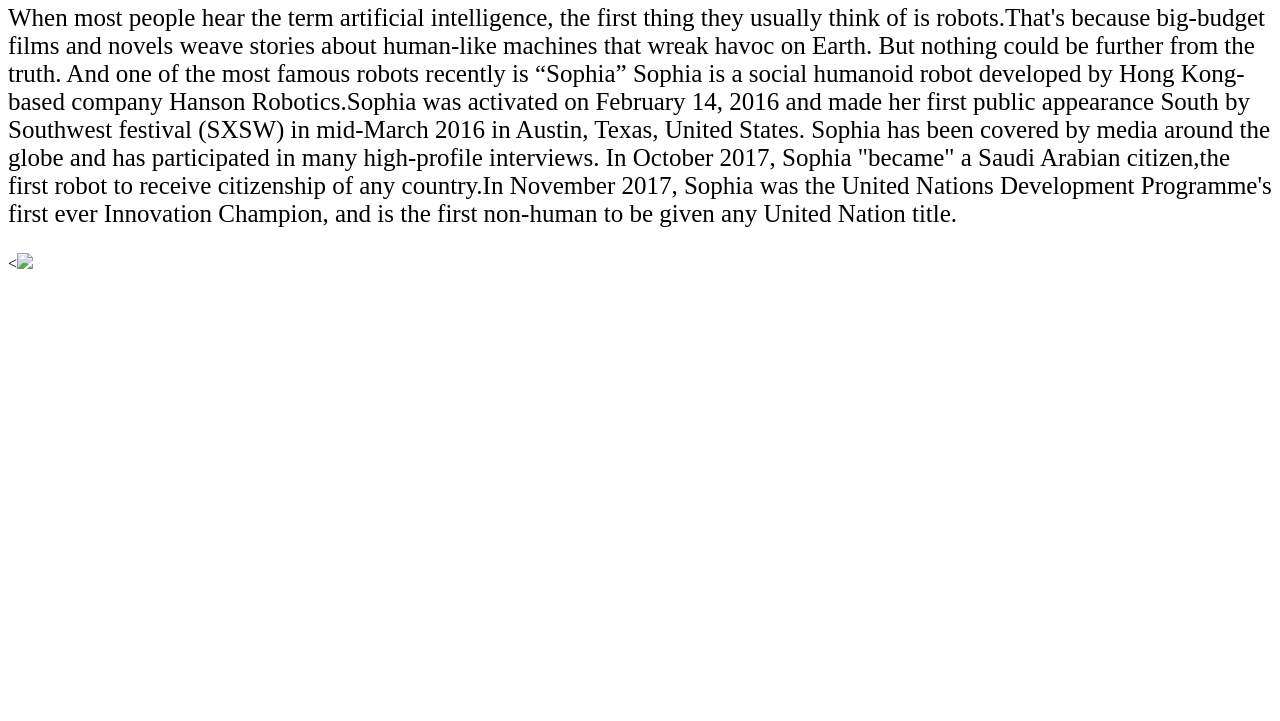
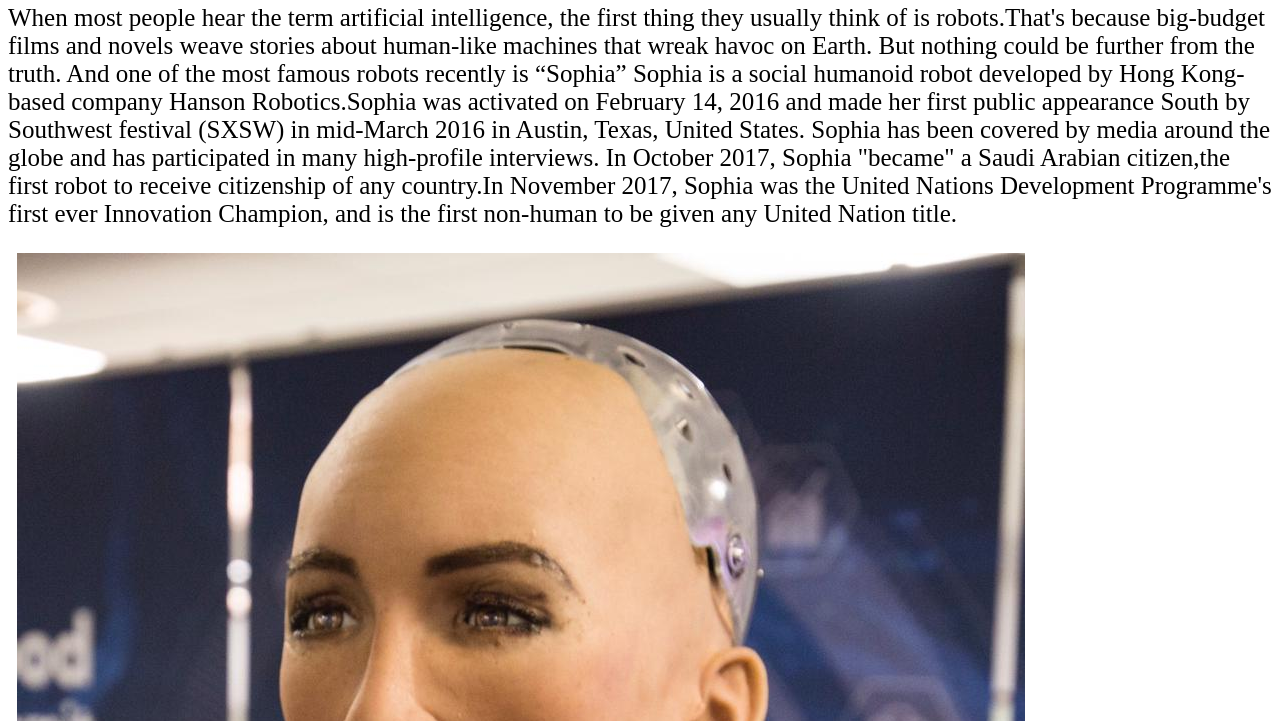
Before and after one commit to mariasameh00/htmlp-project-repository, a plain HTML site: page Artificialintelligenceandrobots.html in a window 1280 px wide. Shown: the part 79-800 px from the top of the page. Drawn offline with Linux system fonts and the light colour scheme.

Commit message:
Update Artificialintelligenceandrobots.html

```diff
--- a/Artificialintelligenceandrobots.html
+++ b/Artificialintelligenceandrobots.html
@@ -12,7 +12,7 @@ And one of the most famous robots recently is “Sophia”
 Sophia is a social humanoid robot developed by Hong Kong-based company Hanson Robotics.Sophia was activated on February 14, 2016 and made her first public appearance South by Southwest festival (SXSW) in mid-March 2016 in Austin, Texas, United States.
 Sophia has been covered by media around the globe and has participated in many high-profile interviews. In October 2017, Sophia "became" a Saudi Arabian citizen,the first robot to receive citizenship of any country.In November 2017, Sophia was the United Nations Development Programme's first ever Innovation Champion, and is the first non-human to be given any United Nation title.
 	</p>
-	<<img src="images/pic2.jpeg">
+	<<img src="pic2.jpeg">
 
 
 
```
